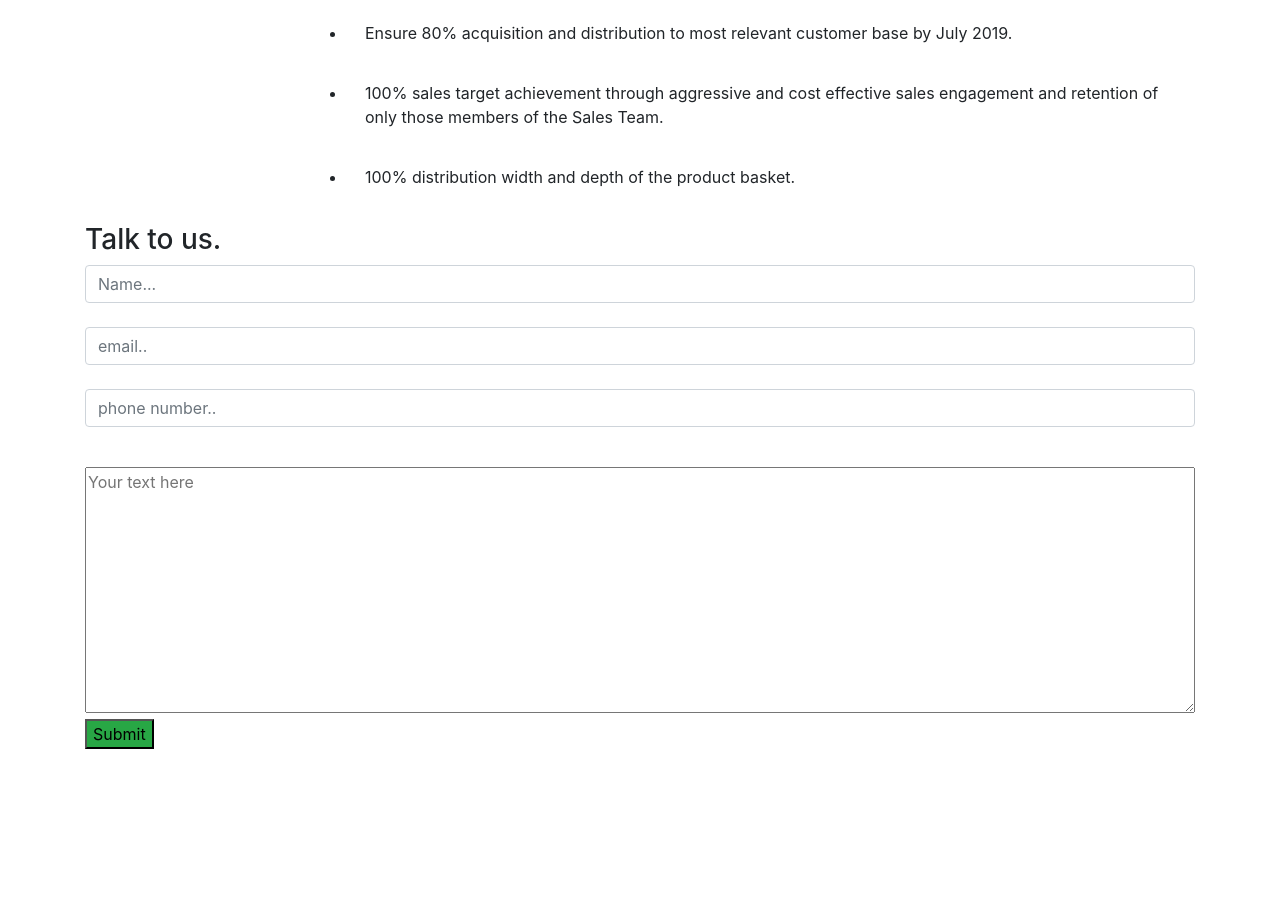
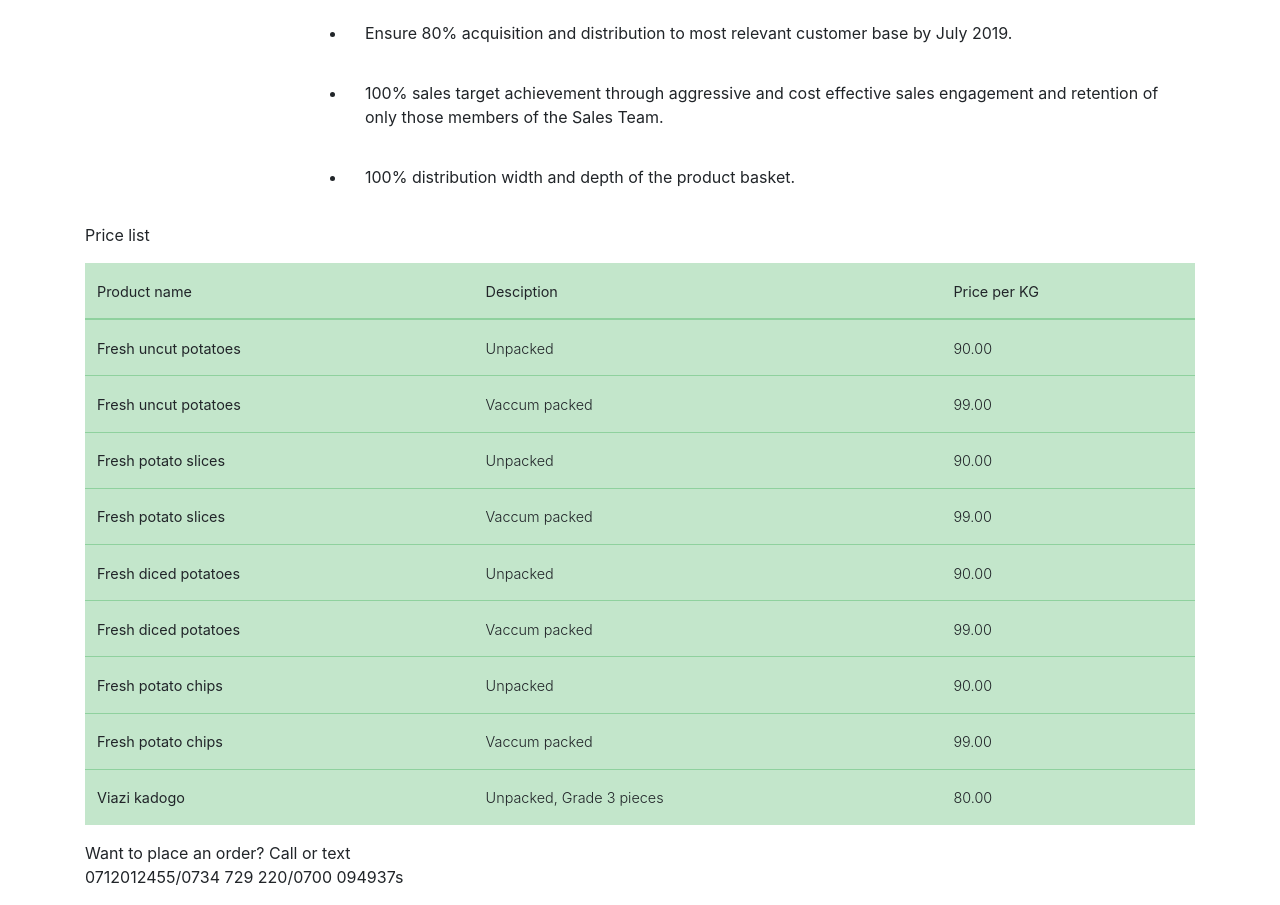
Before and after one commit to MungaiKeren/Potato-chapChap, a plain HTML site: page aboutus.html in a window 1280 px wide. Shown: the part 613-1518 px from the top of the page. Before the commit the page ends 1362 px from the top, so only its background shows below. Drawn offline with nearby package versions, Linux system fonts and the light colour scheme.

Commit message:
This commit will add a price table

```diff
--- a/aboutus.html
+++ b/aboutus.html
@@ -27,10 +27,10 @@
                     </a>
                 </li>
                 <li class="nav-item">
-                    <a class="nav-link" href="aboutus.html">About</a>
+                    <a class="nav-link" href="index.html#color">Contact us</a>
                 </li>
                 <li class="nav-item">
-                    <a class="nav-link" href="contact.html">Contacts</a>
+                    <a class="nav-link" href="aboutus.html">About us</a>
                 </li>
 
                 <li class="nav-item dropdown">
@@ -38,9 +38,9 @@
                         aria-haspopup="true" aria-expanded="false" href="">
                     </a>
                     <div class="dropdown-menu dropdown-secondary" aria-labelledby="navbarDropdownMenuLink-555">
-                        <a class="dropdown-item" href="" id="onco"></a>
-                        <a class="dropdown-item" href="" id="gynae"></a>
-                        <a class="dropdown-item" href="" id="paed"></a>
+                        <a class="dropdown-item" href="#about" id="onco">About us</a>
+                        <a class="dropdown-item" href="#service" id="gynae">Services</a>
+                        <a class="dropdown-item" href="#price" id="paed">Price list</a>
                     </div>
                 </li>
             </ul>
@@ -64,7 +64,7 @@
         </div>
     </nav>
     <div class="container fluid">
-        <h1>About Potato-chapChap</h1><br>
+        <h1 id="about">About Potato-chapChap</h1><br>
         <p>Introduction:<br>
             Jungle Investors is a start-up by young people from Thika Town Constituency whose dream is to create jobs
             and wealth for themselves and fellow Kenyan youths.
@@ -73,7 +73,7 @@
             rest of Kenya.</p>
         <p>We deliver fresh potatoes free from any preservative chemicals. We don't use any chemicals for preservations.
         </p>
-        <h1 class="text-center">Our services</h1>
+        <h1 class="text-center" id="service">Our services</h1>
         <p>Communication Objectives:</p>
         <ul>
             <li>To transform Jungle Investors from an unknown brand to a known and trusted brand by using diverse media.
@@ -89,7 +89,69 @@
             <li>100% distribution width and depth of the product basket.</li>
         </ul>
     </div>
-    <div class="container fluid">
+    <div class="container services" id="price">
+        <table class="table table-hover table-success">
+            <thead>
+                <p>Price list</p>
+                <tr>
+                    <th>Product name</th>
+                    <th>Desciption</th>
+                    <th>Price per KG</th>
+                </tr>
+            </thead>
+            <tbody>
+                <tr>
+                    <th scope="row">Fresh uncut potatoes</th>
+                    <td>Unpacked</td>
+                    <td>90.00</td>
+                </tr>
+                <tr>
+                    <th scope="row">Fresh uncut potatoes</th>
+                    <td>Vaccum packed</td>
+                    <td>99.00</td>
+                </tr>
+                <tr>
+                    <th scope="row">Fresh potato slices</th>
+                    <td>Unpacked</td>
+                    <td>90.00</td>
+                </tr>
+                <tr>
+                    <th scope="row">Fresh potato slices</th>
+                    <td>Vaccum packed</td>
+                    <td>99.00</td>
+                </tr>
+                <tr>
+                    <th scope="row">Fresh diced potatoes</th>
+                    <td>Unpacked</td>
+                    <td>90.00</td>
+                </tr>
+                <tr>
+                    <th scope="row">Fresh diced potatoes</th>
+                    <td>Vaccum packed</td>
+                    <td>99.00</td>
+                </tr>
+                <tr>
+                    <th scope="row">Fresh potato chips</th>
+                    <td>Unpacked</td>
+                    <td>90.00</td>
+                </tr>
+                <tr>
+                    <th scope="row">Fresh potato chips</th>
+                    <td>Vaccum packed</td>
+                    <td>99.00</td>
+                </tr>
+                <tr>
+                    <th scope="row">Viazi kadogo</th>
+                    <td>Unpacked, Grade 3 pieces</td>
+                    <td>80.00</td>
+                </tr>
+            </tbody>
+        </table>
+        <div class="deliver">
+            <p>Want to place an order? Call or text<br>0712012455/0734 729 220/0700 094937s</p>
+        </div>
+    </div>
+    <!-- <div class="container fluid">
         <h3>Talk to us.</h3>
         <form action="">
             <div class="form-group">
@@ -101,7 +163,7 @@
             <button type="submit" class="bg-success">Submit</button>
         </form>
 
-    </div>
+    </div> -->
 </body>
 <!-- scripts -->
 <!-- JQuery -->
--- a/css/styles.css
+++ b/css/styles.css
@@ -2,7 +2,7 @@ body{
     scroll-behavior: smooth;
 }
 nav{
-    background-color: green;
+    background-color: #5cb85c;
     height: 60px;
 }
 #logo{
```
Also changed, not shown: index.html (+8 -10 lines).
